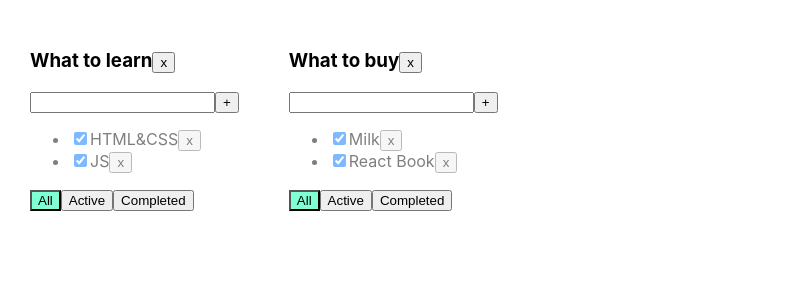
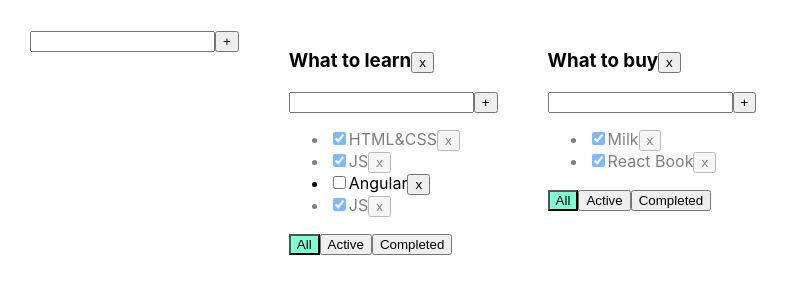
Before and after one commit to romantut1988/tasks-lists, a React (Create React App) app: page / in a window 1280 px wide. Shown: the top 300 px of the page, without its empty margins (0-789 px from the left). Built offline with nearby package versions, Linux system fonts and the light colour scheme.

Commit message:
adding a sheet

```diff
--- /dev/null
+++ b/src/AddItemForm.tsx
@@ -0,0 +1,38 @@
+import React, {ChangeEvent, KeyboardEvent, useState} from "react";
+
+type AddItemFormPropsType = {
+    addItem: (title: string) => void
+}
+
+export function AddItemForm(props: AddItemFormPropsType) {
+    let [title, setTitle] = useState("");
+    let [error, setError] = useState<string | null>(null);
+    const onChangeHandler = (e: ChangeEvent<HTMLInputElement>) => {
+        setTitle(e.currentTarget.value)
+    }
+    const onKeyPressHandler = (e: KeyboardEvent<HTMLInputElement>) => {
+        setError(null);
+        if (e.charCode === 13) {
+            addTask();
+        }
+    }
+    const addTask = () => {
+        let newTitle = title.trim();
+        if (newTitle !== "") {
+            props.addItem(newTitle);
+            setTitle("");
+        } else {
+            setError("Title is required");
+        }
+    }
+
+    return <div>
+        <input value={title}
+               onChange={onChangeHandler}
+               onKeyPress={onKeyPressHandler}
+               className={error ? "error" : ""}
+        />
+        <button onClick={addTask}>+</button>
+        {error && <div className="error-message">{error}</div>}
+    </div>
+}
--- a/src/App.tsx
+++ b/src/App.tsx
@@ -2,6 +2,7 @@ import React, {useState} from 'react';
 import './App.css';
 import {TaskType, Todolist} from './Todolist';
 import {v1} from 'uuid';
+import {AddItemForm} from "./AddItemForm";
 
 export type FilterValuesType = "all" | "active" | "completed";
 type TodolistType = {
@@ -27,6 +28,8 @@ function App() {
     let [tasks, setTasks] = useState<TasksStateType>({
         [todolistId1]: [
             {id: v1(), title: "HTML&CSS", isDone: true},
+            {id: v1(), title: "JS", isDone: true},
+            {id: v1(), title: "Angular", isDone: false},
             {id: v1(), title: "JS", isDone: true}
         ],
         [todolistId2]: [
@@ -85,8 +88,22 @@ function App() {
         setTasks({...tasks});
     }
 
+    function addTodolist(title: string) {
+        let todolist: TodolistType = {
+            id: v1(),
+            filter: "all",
+            title: title
+        };
+        setTodolists([todolist, ...todolists]);
+        setTasks({
+            ...tasks,
+            [todolist.id]: []
+        })
+    }
+
     return (
         <div className="App">
+            <AddItemForm addItem={addTodolist}/>
             {
                 todolists.map(tl => {
                     let allTodolistTasks = tasks[tl.id];
--- a/src/Todolist.tsx
+++ b/src/Todolist.tsx
@@ -1,5 +1,6 @@
-import React, {ChangeEvent, useState, KeyboardEvent} from 'react';
+import React, {ChangeEvent} from 'react';
 import {FilterValuesType} from './App';
+import {AddItemForm} from "./AddItemForm";
 
 export type TaskType = {
     id: string
@@ -20,49 +21,19 @@ type PropsType = {
 }
 
 export function Todolist(props: PropsType) {
-    let [title, setTitle] = useState("")
-    let [error, setError] = useState<string | null>(null)
-
-    const addTask = () => {
-        let newTitle = title.trim();
-        if (newTitle !== "") {
-            props.addTask(newTitle, props.id);
-            setTitle("");
-        } else {
-            setError("Title is required");
-        }
-    }
-
-    const onChangeHandler = (e: ChangeEvent<HTMLInputElement>) => {
-        setTitle(e.currentTarget.value)
-    }
-
-    const onKeyPressHandler = (e: KeyboardEvent<HTMLInputElement>) => {
-        setError(null);
-        if (e.charCode === 13) {
-            addTask();
-        }
-    }
-
     const removeTodolist = () => props.removeTodolist(props.id)
-
     const onAllClickHandler = () => props.changeFilter("all", props.id);
     const onActiveClickHandler = () => props.changeFilter("active", props.id);
     const onCompletedClickHandler = () => props.changeFilter("completed", props.id);
+    const addTask = (title: string) => {
+        props.addTask(title, props.id)
+    }
 
     return <div>
         <h3> {props.title}
             <button onClick={removeTodolist}>x</button>
         </h3>
-        <div>
-            <input value={title}
-                   onChange={onChangeHandler}
-                   onKeyPress={onKeyPressHandler}
-                   className={error ? "error" : ""}
-            />
-            <button onClick={addTask}>+</button>
-            {error && <div className="error-message">{error}</div>}
-        </div>
+        <AddItemForm addItem={addTask}/>
         <ul>
             {
                 props.tasks.map(t => {
```
